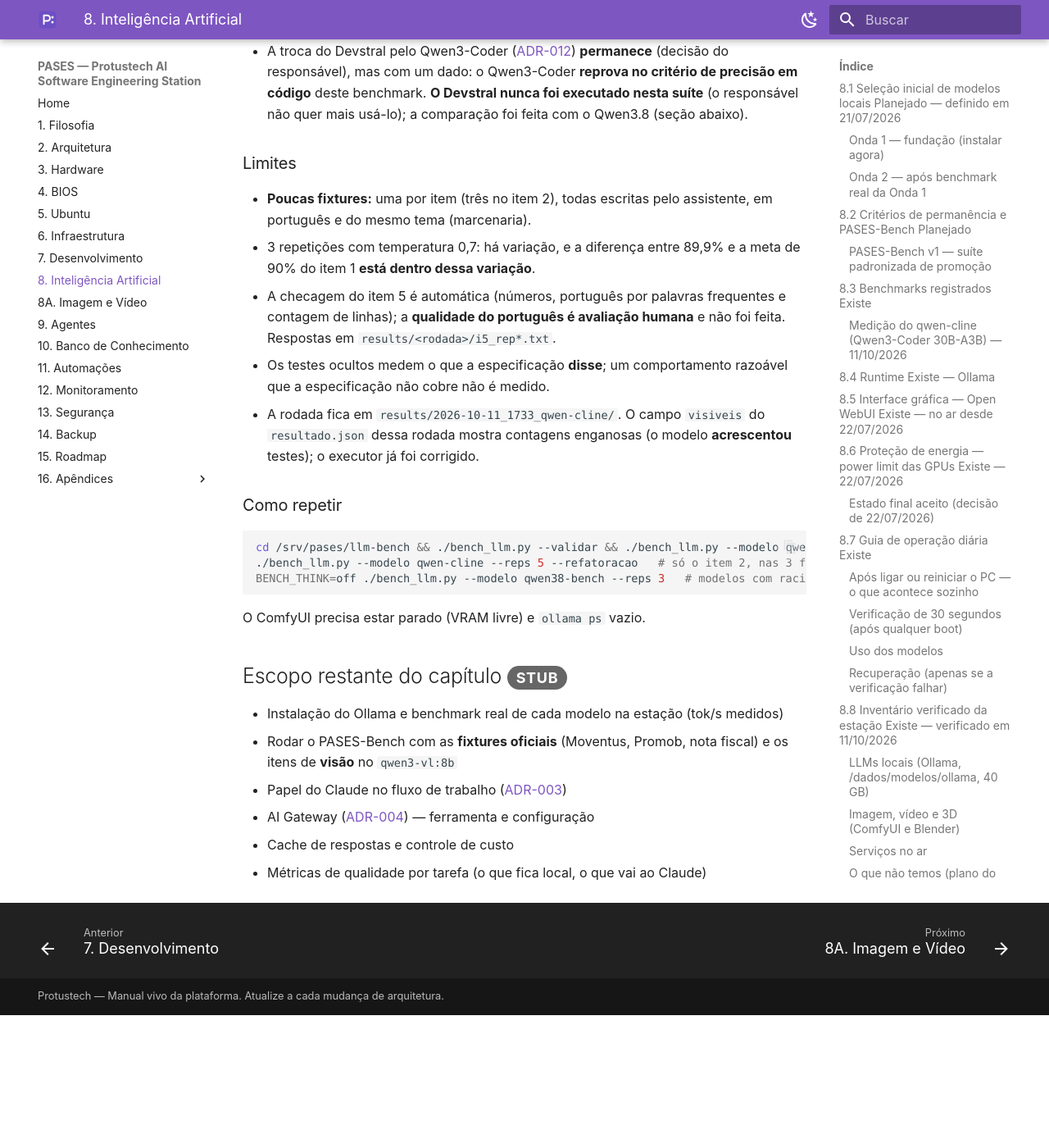
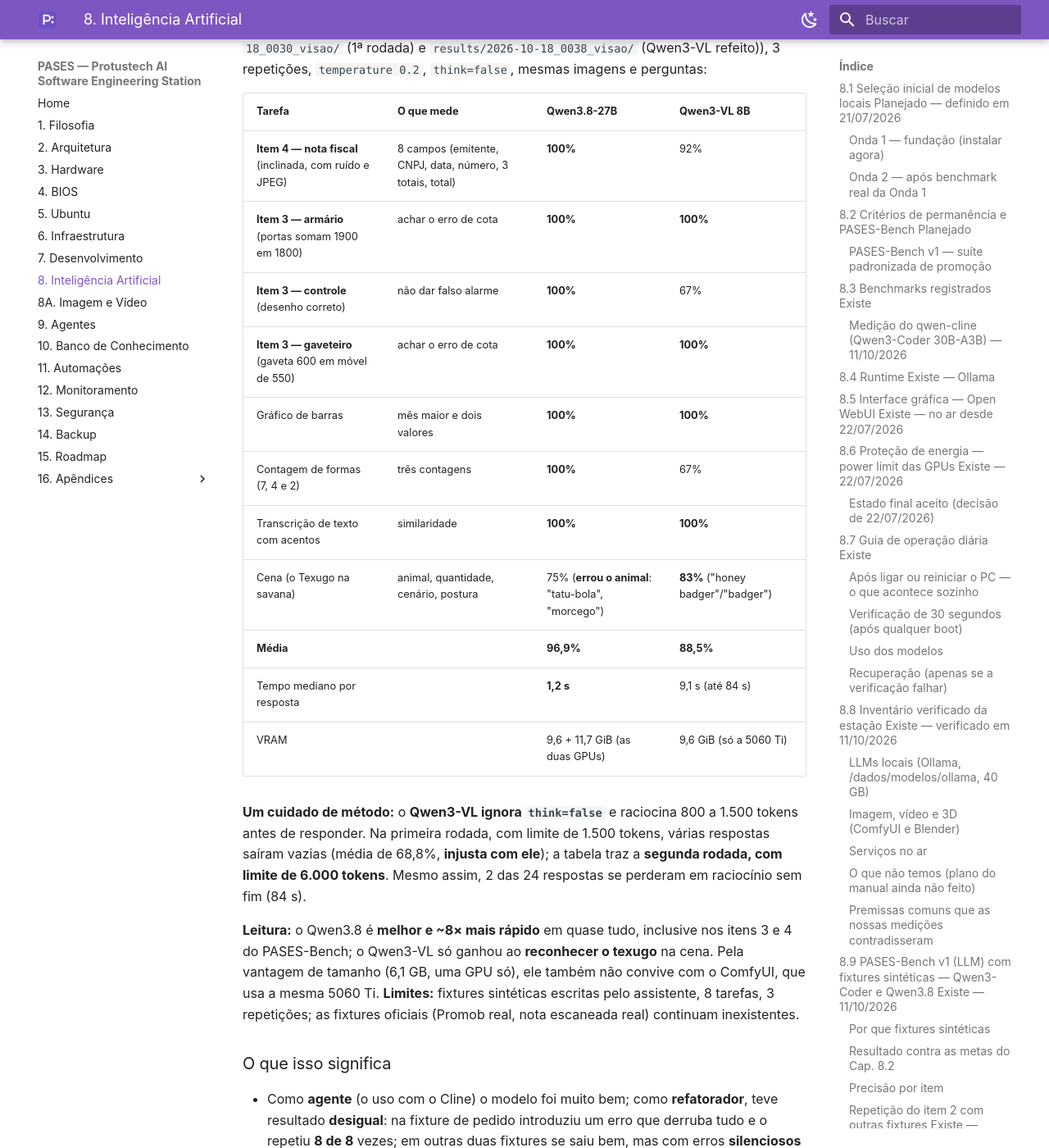
Before and after one commit to crystyano/pases-manual, an MkDocs documentation site: the page built from docs/08-inteligencia-artificial.md, in a window 1280 px wide and 1400 px high, scrolled down 18307 px. Shown: the whole window at 82% size. Built offline with MkDocs 1.6.1 and Material for MkDocs 9.7.7, drawn with Linux system fonts in a browser that asks for light colours; a script that is not in the unit is left out; before the commit the page ends 19545 px from its top, so only the background shows below that; some of the changed text lies outside the part shown.

Commit message:
Manual PASES v0.30.0 - itens de visao do PASES-Bench: Qwen3.8 contra Qwen3-VL
Co-Authored-By: Claude Opus 5.5 <noreply@anthropic.com>

````diff
--- a/docs/08-inteligencia-artificial.md
+++ b/docs/08-inteligencia-artificial.md
@@ -348,6 +348,28 @@ Fora do benchmark, o `qwen38-cline` (pelo proxy sem raciocínio, ADR-013) recebe
 
 **O que isso mostra do modelo:** ele entrega em ~4 minutos um jogo grande, **sem erro de sintaxe e quase completo**, mas com defeitos de lógica e renderização que só aparecem executando; corrigiu 2 de 3 problemas **depois de receber a causa**. Reforça a regra da seção anterior: **testar o resultado**, e não confiar só em "carrega sem erro".
 
+### Itens de visão (3 e 4): Qwen3.8-27B contra Qwen3-VL 8B <span class="badge badge-existe">Existe — 18/10/2026</span>
+
+Pergunta do responsável: o Qwen3-VL 8B ainda faz sentido, já que o Qwen3.8 tem visão nativa? Teste com **fixtures sintéticas de visão** geradas por `gerar_visao.py` (gabarito conhecido, correção automática por `visao.py`; resultados em `results/2026-10-18_0030_visao/` (1ª rodada) e `results/2026-10-18_0038_visao/` (Qwen3-VL refeito)), 3 repetições, `temperature 0.2`, `think=false`, mesmas imagens e perguntas:
+
+| Tarefa | O que mede | Qwen3.8-27B | Qwen3-VL 8B |
+|---|---|---|---|
+| **Item 4 — nota fiscal** (inclinada, com ruído e JPEG) | 8 campos (emitente, CNPJ, data, número, 3 totais, total) | **100%** | 92% |
+| **Item 3 — armário** (portas somam 1900 em 1800) | achar o erro de cota | **100%** | **100%** |
+| **Item 3 — controle** (desenho correto) | não dar falso alarme | **100%** | 67% |
+| **Item 3 — gaveteiro** (gaveta 600 em móvel de 550) | achar o erro de cota | **100%** | **100%** |
+| Gráfico de barras | mês maior e dois valores | **100%** | **100%** |
+| Contagem de formas (7, 4 e 2) | três contagens | **100%** | 67% |
+| Transcrição de texto com acentos | similaridade | **100%** | **100%** |
+| Cena (o Texugo na savana) | animal, quantidade, cenário, postura | 75% (**errou o animal**: "tatu-bola", "morcego") | **83%** ("honey badger"/"badger") |
+| **Média** | | **96,9%** | **88,5%** |
+| Tempo mediano por resposta | | **1,2 s** | 9,1 s (até 84 s) |
+| VRAM | | 9,6 + 11,7 GiB (as duas GPUs) | 9,6 GiB (só a 5060 Ti) |
+
+**Um cuidado de método:** o **Qwen3-VL ignora `think=false`** e raciocina 800 a 1.500 tokens antes de responder. Na primeira rodada, com limite de 1.500 tokens, várias respostas saíram vazias (média de 68,8%, **injusta com ele**); a tabela traz a **segunda rodada, com limite de 6.000 tokens**. Mesmo assim, 2 das 24 respostas se perderam em raciocínio sem fim (84 s).
+
+**Leitura:** o Qwen3.8 é **melhor e ~8× mais rápido** em quase tudo, inclusive nos itens 3 e 4 do PASES-Bench; o Qwen3-VL só ganhou ao **reconhecer o texugo** na cena. Pela vantagem de tamanho (6,1 GB, uma GPU só), ele também não convive com o ComfyUI, que usa a mesma 5060 Ti. **Limites:** fixtures sintéticas escritas pelo assistente, 8 tarefas, 3 repetições; as fixtures oficiais (Promob real, nota escaneada real) continuam inexistentes.
+
 ### O que isso significa
 - Como **agente** (o uso com o Cline) o modelo foi muito bem; como **refatorador**, teve resultado **desigual**: na fixture de pedido introduziu um erro que derruba tudo e o repetiu **8 de 8** vezes; em outras duas fixtures se saiu bem, mas com erros **silenciosos nos limites** (ver a seção anterior). Uma falha repetível pesa mais que uma ocasional.
 - A troca do Devstral pelo Qwen3-Coder ([ADR-012](16-apendices/adrs.md#adr-012)) **permanece** (decisão do responsável), mas com um dado: o Qwen3-Coder **reprova no critério de precisão em código** deste benchmark. **O Devstral nunca foi executado nesta suíte** (o responsável não quer mais usá-lo); a comparação foi feita com o Qwen3.8 (seção abaixo).
@@ -363,6 +385,7 @@ Fora do benchmark, o `qwen38-cline` (pelo proxy sem raciocínio, ADR-013) recebe
 ```bash
 cd /srv/pases/llm-bench && ./bench_llm.py --validar && ./bench_llm.py --modelo qwen-cline --reps 3
 ./bench_llm.py --modelo qwen-cline --reps 5 --refatoracao   # só o item 2, nas 3 fixtures de refatoração
+python3 gerar_visao.py && python3 visao.py --modelos qwen3.8:27b --reps 3   # itens de visão; o qwen3-vl:8b precisa de --num-predict 6000
 BENCH_THINK=off ./bench_llm.py --modelo qwen38-bench --reps 3   # modelos com raciocínio: força desligado (on = ligado; sem a variável, o padrão do modelo)
 ```
 O ComfyUI precisa estar parado (VRAM livre) e `ollama ps` vazio.
@@ -370,7 +393,7 @@ O ComfyUI precisa estar parado (VRAM livre) e `ollama ps` vazio.
 ## Escopo restante do capítulo <span class="badge badge-stub">Stub</span>
 
 - Instalação do Ollama e benchmark real de cada modelo na estação (tok/s medidos)
-- Rodar o PASES-Bench com as **fixtures oficiais** (Moventus, Promob, nota fiscal) e os itens de **visão** no `qwen3-vl:8b`
+- Rodar o PASES-Bench com as **fixtures oficiais** (Moventus, Promob, nota fiscal); os itens de visão já rodaram com fixtures sintéticas (seção 8.9)
 - Papel do Claude no fluxo de trabalho ([ADR-003](16-apendices/adrs.md#adr-003))
 - AI Gateway ([ADR-004](16-apendices/adrs.md#adr-004)) — ferramenta e configuração
 - Cache de respostas e controle de custo
--- a/docs/16-apendices/historico.md
+++ b/docs/16-apendices/historico.md
@@ -4,6 +4,7 @@ Toda atualização relevante do manual é registrada aqui (mais recente primeiro
 
 | Data | Versão | Mudança |
 |---|---|---|
+| 2026-10-18 | 0.30.0 | **Itens de visão do PASES-Bench (3 e 4) executados: Qwen3.8-27B contra Qwen3-VL 8B** (Cap. 8.9), com fixtures sintéticas de gabarito conhecido (nota fiscal com aparência de digitalizada, desenhos de marcenaria com erro plantado e um de controle, gráfico, contagem, texto, cena). **Qwen3.8: 96,9%, 1,2 s por resposta; Qwen3-VL: 88,5%, 9,1 s**. O Qwen3-VL ignora `think=false` e raciocina antes de responder; a primeira rodada (68,8%) foi injusta com ele e foi refeita com mais tokens. Única vantagem do Qwen3-VL: reconheceu o texugo, que o Qwen3.8 chamou de "tatu-bola" e "morcego". Executores `gerar_visao.py` e `visao.py` versionados. |
 | 2026-10-18 | 0.29.0 | **Revisão do inventário de modelos e remoção do Wan 2.2 TI2V-5B** (decisão do responsável): obsoleto diante do LTX 2.5 e do H3; transformer e VAE (~10,6 GiB) **movidos para a lixeira**; o `umt5` fica (usado pelo Wan-Animate-2); o modo "wan" do `bench.py` deixa de rodar. Também removido o instalador compactado do Blender (357 MB; o Blender extraído segue funcionando). Em aberto: Qwen-Image 2.1 (licença não comercial) e Qwen3-VL 8B (talvez redundante com a visão do Qwen3.8, não testado). Cap. 8A.3, 8A.8 e ADR-007 atualizados. |
 | 2026-10-17 | 0.28.2 | **Avaliação do responsável sobre a versão 5.1: "ficou bom, talvez o melhor até agora"**, com os mesmos limites vistos pelo assistente. Consolidada no Cap. 8A.13 a **receita** dos episódios do Texugo (H3 `ref2va` em geração única de 15 s, sem contato físico, ponto de vista da câmera fixado, fala só no fim, seleção de semente em 480p e final em 736×1312). |
 | 2026-10-17 | 0.28.1 | **Versão 5.1** (Cap. 8A.13): o responsável confirmou os problemas da v5; corrigido só o prompt, fixando o **ponto de vista da câmera** (atrás do Texugo na investida; leoas fugindo para longe). A direção ficou certa nas quatro tomadas; entregue a 736×1312 semente 7 (a 11 inventou uma fala). Limites: número de leoas não obedece (4 a 6), manchas azuladas no plano de cima. **Avaliação do responsável pendente.** |
````
